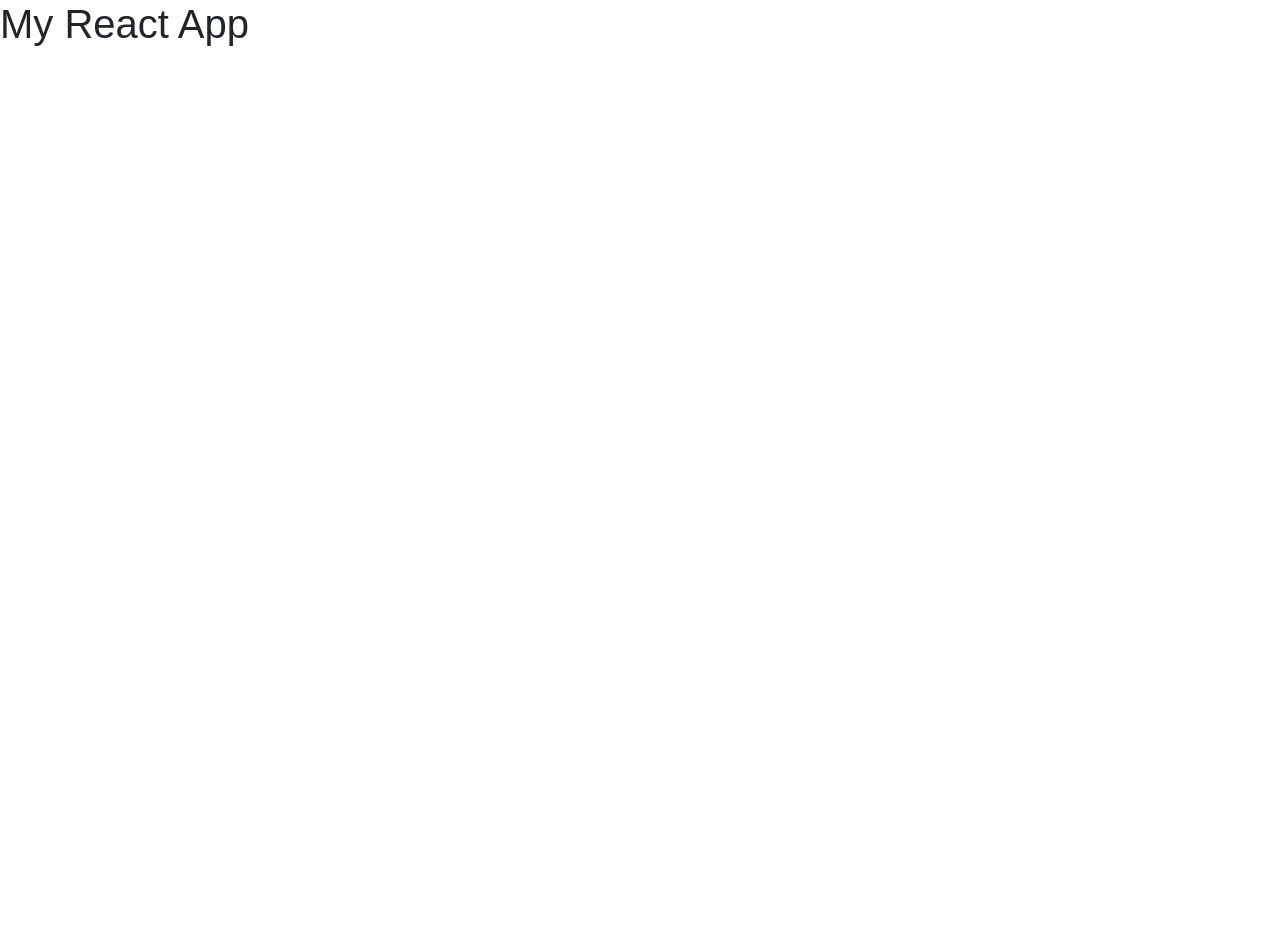
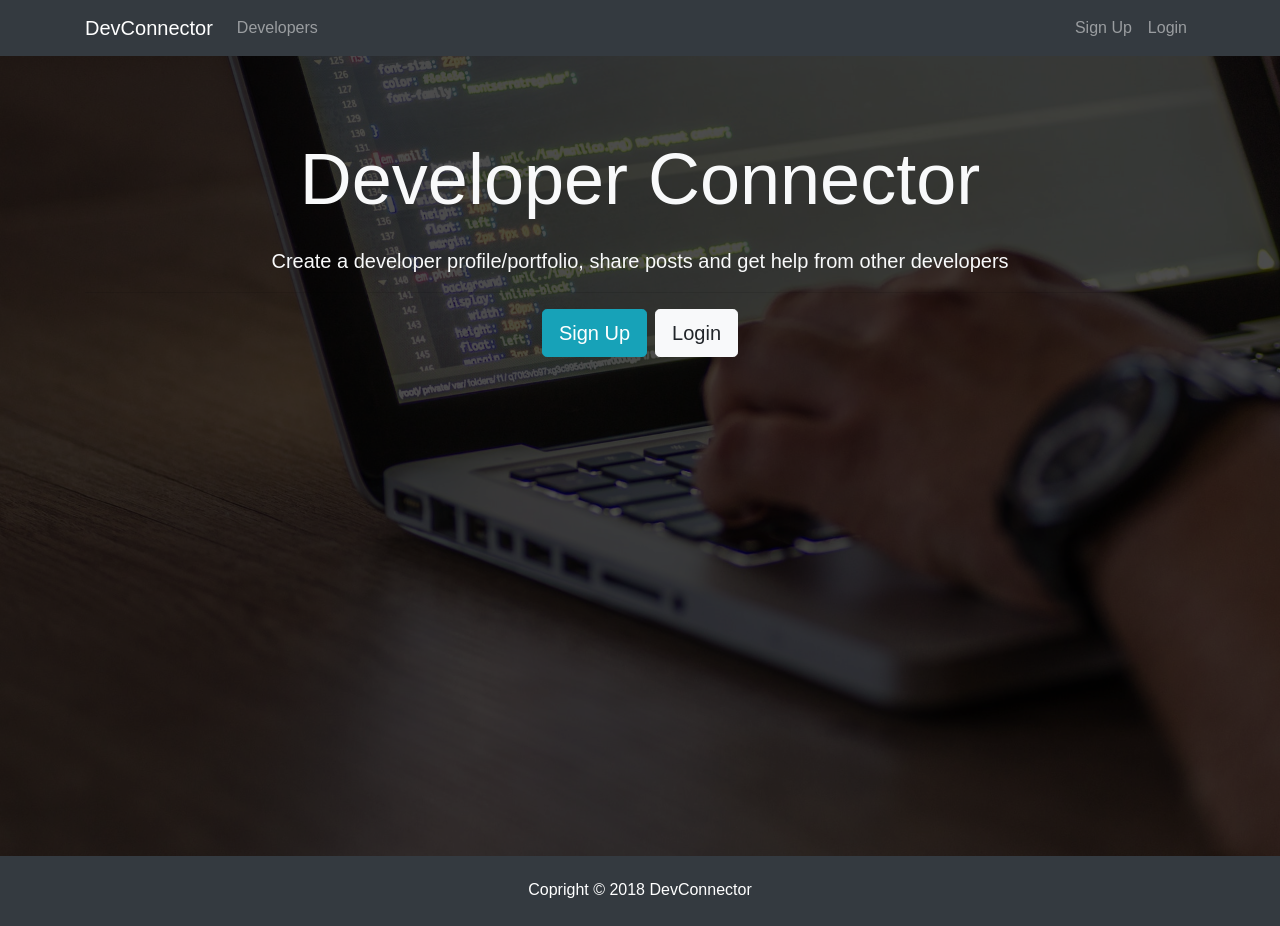
Before and after one commit to jakarlse88/devconnector, a React (Create React App) app in the folder client/: page / in a window 1280 px wide. Before the commit the page ends 800 px from the top, so only its background shows below. Built offline with nearby package versions, Linux system fonts and the light colour scheme.

Commit message:
Implement basic layout

```diff
--- a/client/src/App.js
+++ b/client/src/App.js
@@ -1,15 +1,17 @@
-import React, {
-  Component
-} from 'react';
+import React, { Component } from 'react';
 import './App.css';
+import Navbar from './components/layout/Navbar';
+import Footer from './components/layout/Footer';
+import Landing from './components/layout/Landing';
 
 class App extends Component {
   render() {
-    return ( <
-      div className = "App" >
-      <
-      h1 > My React App < /h1> <
-      /div>
+    return (
+      <div className="App">
+        <Navbar />
+        <Landing />
+        <Footer />
+      </div>
     );
   }
 }
--- /dev/null
+++ b/client/src/components/layout/Footer.js
@@ -0,0 +1,9 @@
+import React from 'react';
+
+export default () => {
+  return (
+    <footer className="bg-dark text-white mt-5 p-4 text-center">
+      Copright &copy; {new Date().getFullYear()} DevConnector
+    </footer>
+  );
+};
--- /dev/null
+++ b/client/src/components/layout/Landing.js
@@ -0,0 +1,32 @@
+import React, { Component } from 'react';
+
+class Landing extends Component {
+  render() {
+    return (
+      <div className="landing">
+        <div className="dark-overlay landing-inner text-light">
+          <div className="container">
+            <div className="row">
+              <div className="col-md-12 text-center">
+                <h1 className="display-3 mb-4">Developer Connector</h1>
+                <p className="lead">
+                  Create a developer profile/portfolio, share posts and get help
+                  from other developers
+                </p>
+                <hr />
+                <a href="register.html" className="btn btn-lg btn-info mr-2">
+                  Sign Up
+                </a>
+                <a href="login.html" className="btn btn-lg btn-light">
+                  Login
+                </a>
+              </div>
+            </div>
+          </div>
+        </div>
+      </div>
+    );
+  }
+}
+
+export default Landing;
--- /dev/null
+++ b/client/src/components/layout/Navbar.js
@@ -0,0 +1,47 @@
+import React, { Component } from 'react';
+
+class Navbar extends Component {
+  render() {
+    return (
+      <nav className="navbar navbar-expand-sm navbar-dark bg-dark mb-4">
+        <div className="container">
+          <a className="navbar-brand" href="landing.html">
+            DevConnector
+          </a>
+          <button
+            className="navbar-toggler"
+            type="button"
+            data-toggle="collapse"
+            data-target="#mobile-nav">
+            <span className="navbar-toggler-icon" />
+          </button>
+
+          <div className="collapse navbar-collapse" id="mobile-nav">
+            <ul className="navbar-nav mr-auto">
+              <li className="nav-item">
+                <a className="nav-link" href="profiles.html">
+                  Developers
+                </a>
+              </li>
+            </ul>
+
+            <ul className="navbar-nav ml-auto">
+              <li className="nav-item">
+                <a className="nav-link" href="register.html">
+                  Sign Up
+                </a>
+              </li>
+              <li className="nav-item">
+                <a className="nav-link" href="login.html">
+                  Login
+                </a>
+              </li>
+            </ul>
+          </div>
+        </div>
+      </nav>
+    );
+  }
+}
+
+export default Navbar;
```
